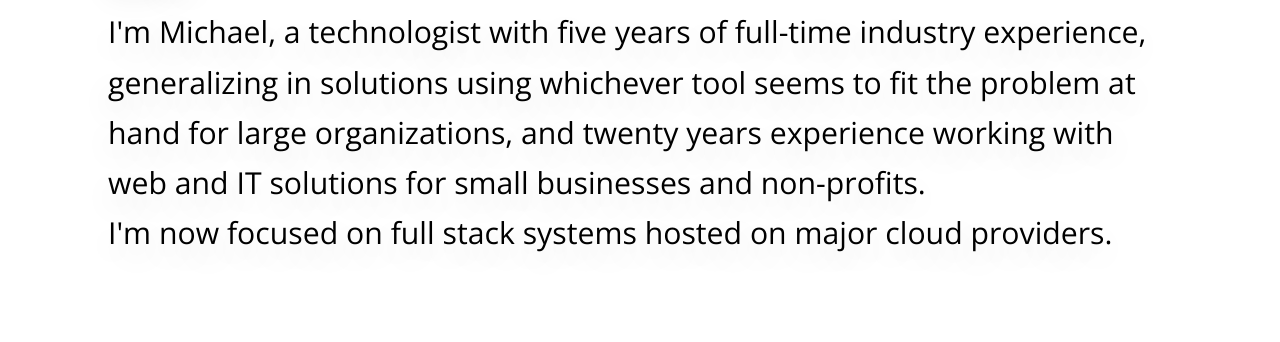
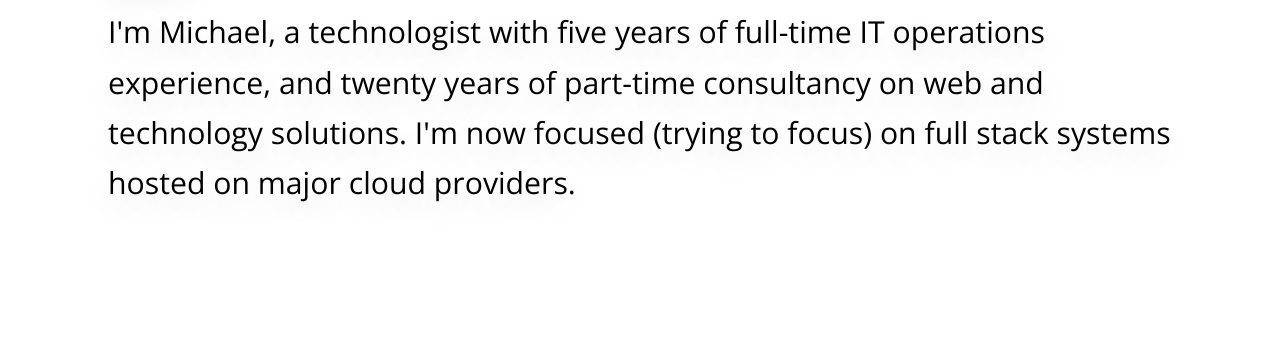
Before and after one commit to jmichaelthurman/jmichaelthurman.com, a Gatsby site: page / in a window 1280 px wide. Shown: the part 131-473 px from the top of the page. Built offline with nearby package versions, Linux system fonts and the light colour scheme; Gatsby itself is replaced by a stand-in of ours; some packages are replaced by stand-ins of ours.

Commit message:
updated front page text to shorten

```diff
--- a/src/pages/index.js
+++ b/src/pages/index.js
@@ -11,10 +11,8 @@ const IndexPage = (props) => {
       <div className={styles.hero}>
         <h1>Hi.</h1>
         <p>
-          I&apos;m Michael, a technologist with five years of full-time industry experience,
-          generalizing in solutions using whichever tool seems to fit the problem at hand for large organizations, and twenty years experience
-          working with web and IT solutions for small businesses and non-profits. <br />
-          I'm now focused on full stack systems hosted on major cloud providers.
+          I&apos;m Michael, a technologist with five years of full-time IT operations experience, and twenty years of part-time consultancy on web and technology solutions.
+          I'm now focused (trying to focus) on full stack systems hosted on major cloud providers.
         </p>
       </div>
       {postEdges.map(post => (
```
